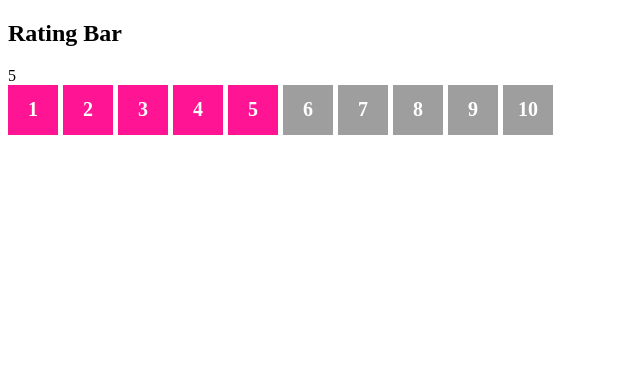
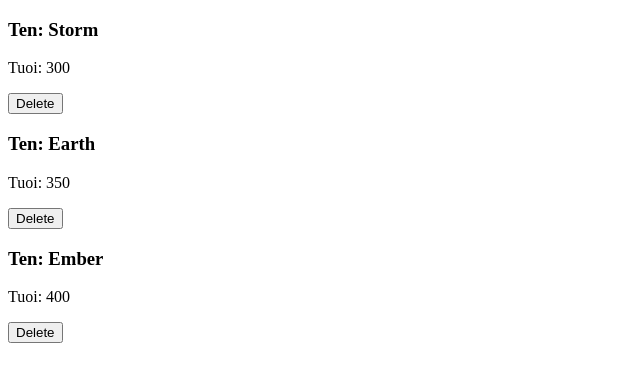
Before and after one commit to trcongson/angular-tutorial, an Angular app: page / in a window 1280 px wide. Shown: the top 382 px of the page, without its empty margins (0-640 px from the left). Built offline with nearby package versions, Linux system fonts and the light colour scheme.

Commit message:
output delete bug

```diff
--- a/src/app/angular-component-input-list-person/angular-component-input-list-person.component.html
+++ b/src/app/angular-component-input-list-person/angular-component-input-list-person.component.html
@@ -1,3 +1,4 @@
 <div *ngFor = "let person of arrPerson">
-  <app-angular-component-input-person [name] = "person.name" [age] = "person.age"></app-angular-component-input-person>
+  <app-angular-component-input-person [name] = "person.name" [age] = "person.age"
+  (removePerson) = "removeByName($event)"></app-angular-component-input-person>
 </div>
--- a/src/app/angular-component-input-list-person/angular-component-input-list-person.component.ts
+++ b/src/app/angular-component-input-list-person/angular-component-input-list-person.component.ts
@@ -16,5 +16,8 @@ export class AngularComponentInputListPersonComponent implements OnInit {
 
   ngOnInit() {
   }
-
+removeByName(name: string) {
+  const index = this.arrPerson.findIndex(e => e.name === name);
+  this.arrPerson.splice(index, 1);
 }
+}
--- a/src/app/angular-component-input-person/angular-component-input-person.component.html
+++ b/src/app/angular-component-input-person/angular-component-input-person.component.html
@@ -1,2 +1,3 @@
 <h3>Ten: {{name}}</h3>
 <p>Tuoi: {{ age}}</p>
+<button (click)="removeByClick">Delete</button>
--- a/src/app/angular-component-input-person/angular-component-input-person.component.ts
+++ b/src/app/angular-component-input-person/angular-component-input-person.component.ts
@@ -1,4 +1,4 @@
-import { Component, OnInit, Input } from '@angular/core';
+import { Component, OnInit, Input, Output, EventEmitter } from '@angular/core';
 
 @Component({
   selector: 'app-angular-component-input-person',
@@ -7,11 +7,15 @@ import { Component, OnInit, Input } from '@angular/core';
 })
 export class AngularComponentInputPersonComponent implements OnInit {
 
-@Input() name: String;
+@Input() name: string;
 @Input() age: Number;
+@Output() removePerson = new EventEmitter<string>();
   constructor() { }
 
   ngOnInit() {
   }
 
+  removeByClick() {
+    this.removePerson.emit(this.name);
+  }
 }
--- a/src/app/app.component.html
+++ b/src/app/app.component.html
@@ -4,5 +4,5 @@
 <!-- <app-angular-component-input-name-card cardName = "ProDev" email = "prodev@gmail.com" phone="012345678"></app-angular-component-input-name-card> -->
 <!-- <app-angular-component-input-progress-bar width = "20"></app-angular-component-input-progress-bar> -->
 <!-- <app-angular-component-input-person name = "Storm" age="300"></app-angular-component-input-person> -->
-<!-- <app-angular-component-input-list-person></app-angular-component-input-list-person> -->
-<app-angular-component-input-rating-bar [max]="10" (rateChange)="onRateChange($event)"></app-angular-component-input-rating-bar>
+<app-angular-component-input-list-person></app-angular-component-input-list-person>
+<!-- <app-angular-component-input-rating-bar [max]="10" (rateChange)="onRateChange($event)"></app-angular-component-input-rating-bar> -->
```
